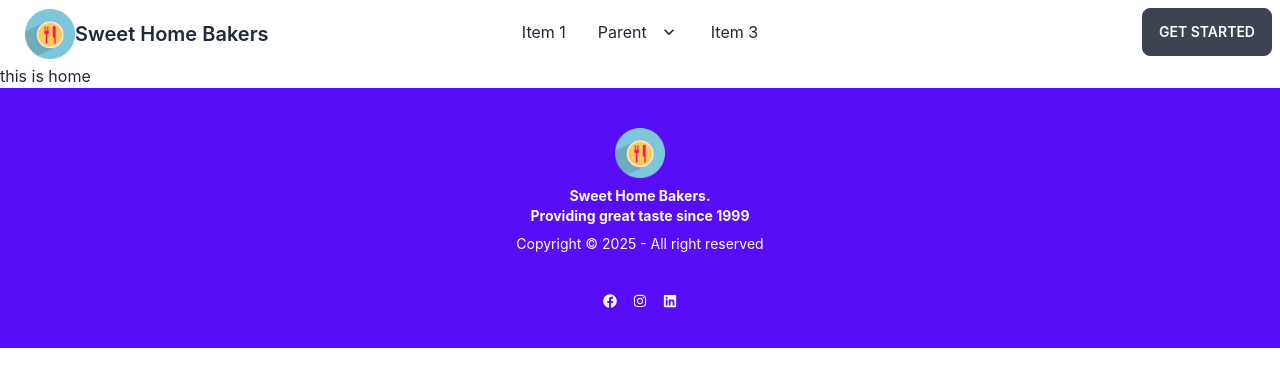
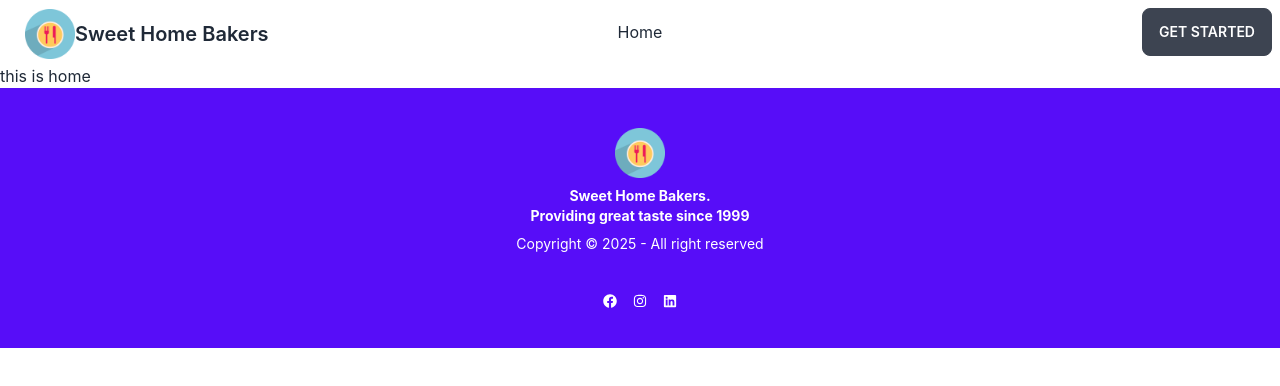
Before and after one commit to Alauddin33/sweet-home-bakers, a React (Create React App) app: page / in a window 1280 px wide. Shown: the top 386 px of the page. Built offline with nearby package versions, Linux system fonts and the light colour scheme.

Commit message:
footer added

```diff
--- a/src/Pages/Shared/Header/Header.js
+++ b/src/Pages/Shared/Header/Header.js
@@ -3,6 +3,11 @@
 import logo from '../../../assets/logo.png'
 
 const Header = () => {
+
+    const navItems = <>
+        <li> <Link to='/'>Home</Link> </li>
+    </>
+
     return (
         <div className="navbar bg-base-100">
             <div className="navbar-start">
@@ -11,36 +16,14 @@
                         <svg xmlns="http://www.w3.org/2000/svg" className="h-5 w-5" fill="none" viewBox="0 0 24 24" stroke="currentColor"><path strokeLinecap="round" strokeLinejoin="round" strokeWidth="2" d="M4 6h16M4 12h8m-8 6h16" /></svg>
                     </label>
                     <ul tabIndex={0} className="menu menu-compact dropdown-content mt-3 p-2 shadow bg-base-100 rounded-box w-52">
-                        <li><a>Item 1</a></li>
-                        <li tabIndex={0}>
-                            <a className="justify-between">
-                                Parent
-                                <svg className="fill-current" xmlns="http://www.w3.org/2000/svg" width="24" height="24" viewBox="0 0 24 24"><path d="M8.59,16.58L13.17,12L8.59,7.41L10,6L16,12L10,18L8.59,16.58Z" /></svg>
-                            </a>
-                            <ul className="p-2">
-                                <li><a>Submenu 1</a></li>
-                                <li><a>Submenu 2</a></li>
-                            </ul>
-                        </li>
-                        <li><a>Item 3</a></li>
+                        {navItems}
                     </ul>
                 </div>
                 <Link to='/' className="btn btn-ghost normal-case  text-xl "> <img width="50" height="50" src={logo} alt="" /> Sweet Home Bakers</Link>
             </div>
             <div className="navbar-center hidden lg:flex">
                 <ul className="menu menu-horizontal p-0">
-                    <li><a>Item 1</a></li>
-                    <li tabIndex={0}>
-                        <a>
-                            Parent
-                            <svg className="fill-current" xmlns="http://www.w3.org/2000/svg" width="20" height="20" viewBox="0 0 24 24"><path d="M7.41,8.58L12,13.17L16.59,8.58L18,10L12,16L6,10L7.41,8.58Z" /></svg>
-                        </a>
-                        <ul className="p-2">
-                            <li><a>Submenu 1</a></li>
-                            <li><a>Submenu 2</a></li>
-                        </ul>
-                    </li>
-                    <li><a>Item 3</a></li>
+                    {navItems}
                 </ul>
             </div>
             <div className="navbar-end">
```
